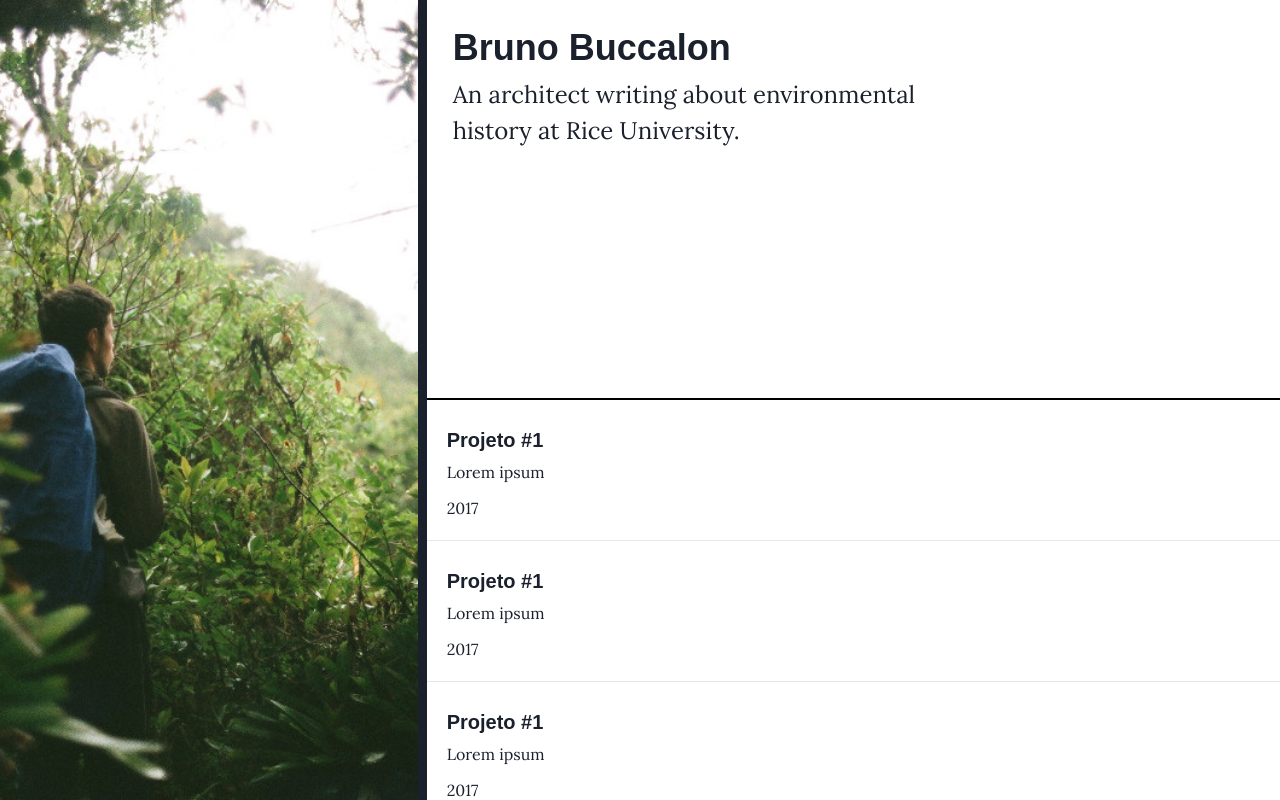
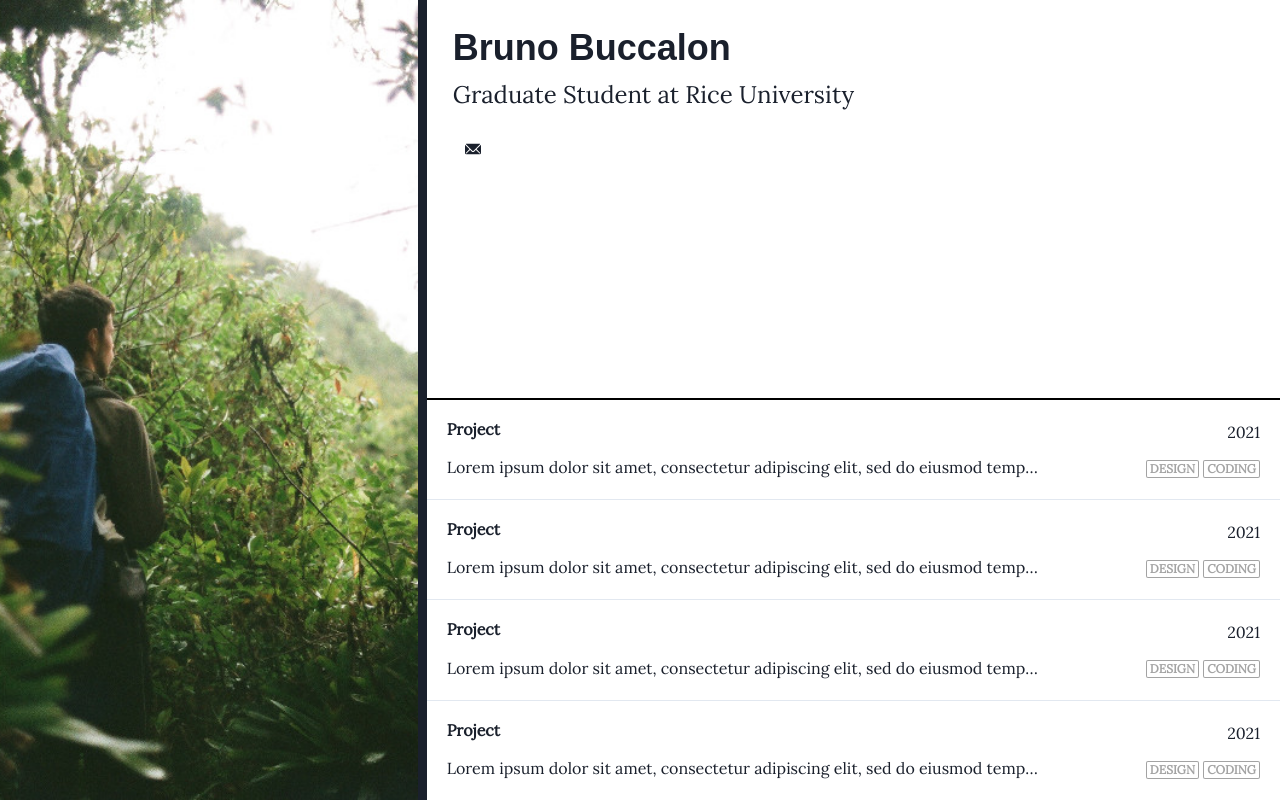
Before and after one commit to buccalon/buccalon.github.io, a Next.js app: page / in a window 1280 px wide. Built offline with nearby package versions, Linux system fonts and the light colour scheme; a web font is replaced by a local one.

Commit message:
Add layout component and improve styles

```diff
--- a/components/Card/index.js
+++ b/components/Card/index.js
@@ -1,12 +1,25 @@
-import { Box, Heading, Text, Divider } from "@chakra-ui/react";
-import { LinkBox, LinkOverlay } from "@chakra-ui/react";
+import Link from "next/link";
+import {
+  Box,
+  Heading,
+  Text,
+  Flex,
+  Spacer,
+  HStack,
+  VStack,
+  Badge,
+  LinkBox,
+  LinkOverlay,
+} from "@chakra-ui/react";
 
 export default function Card() {
   const project = {
-    title: "Projeto #1",
-    description: "Lorem ipsum",
-    date: "2017",
+    title: "Project",
+    description:
+      "Lorem ipsum dolor sit amet, consectetur adipiscing elit, sed do eiusmod tempor incididunt ut labore et dolore magna aliqua",
+    date: "2021",
     tags: ["design", "code"],
+    slug: "slug",
   };
 
   return (
@@ -15,13 +28,41 @@ export default function Card() {
       _hover={{ bg: "yellow.200", cursor: "pointer" }}
     >
       <LinkBox as="article" p="5">
-        <Heading size="md" my="2">
-          <LinkOverlay href="#">{project.title}</LinkOverlay>
-        </Heading>
-        <Text mb="3">{project.description}</Text>
-        <Box as="time" dateTime="2021-01-15 15:30:00 +0000 UTC">
-          {project.date}
-        </Box>
+        <Flex>
+          <VStack spacing={4} align="stretch">
+            <Heading fontFamily="Lora" fontWeight="900" size="sm">
+              <Link
+                href={{
+                  pathname: "/page/[slug]",
+                  query: { slug: project.slug },
+                }}
+                passHref
+              >
+                <LinkOverlay>{project.title}</LinkOverlay>
+              </Link>
+            </Heading>
+            <Text
+              size="sm"
+              fontWeight="100"
+              maxW={[200, 300, 400, 600]}
+              isTruncated
+            >
+              {project.description}
+            </Text>
+          </VStack>
+          <Spacer />
+          <VStack spacing={4} align="stretch" textAlign="right">
+            <Text fontWeight="400">{project.date}</Text>
+            <HStack spacing={1}>
+              <Badge size="sm" colorScheme="blackAlpha" variant="outline">
+                Design
+              </Badge>
+              <Badge size="sm" colorScheme="blackAlpha" variant="outline">
+                Coding
+              </Badge>
+            </HStack>
+          </VStack>
+        </Flex>
       </LinkBox>
     </Box>
   );
--- a/components/Header/index.js
+++ b/components/Header/index.js
@@ -1,4 +1,12 @@
-import { GridItem, Container, Heading, Text } from "@chakra-ui/react";
+import Link from "next/link";
+import {
+  GridItem,
+  Container,
+  Heading,
+  Text,
+  IconButton,
+} from "@chakra-ui/react";
+import { EmailIcon } from "@chakra-ui/icons";
 
 export default function Header({ title, subtitle }) {
   return (
@@ -15,6 +23,16 @@ export default function Header({ title, subtitle }) {
         <Text fontWeight="light" m={2} fontSize={["md", "lg", "xl", "2xl"]}>
           {subtitle}
         </Text>
+
+        <a href="mailto:buccalon@rice.edu" target="_blank">
+          <IconButton
+            m={2}
+            variant="ghost"
+            colorScheme="gray"
+            aria-label="Send email"
+            icon={<EmailIcon />}
+          />
+        </a>
       </Container>
     </GridItem>
   );
--- /dev/null
+++ b/components/Layout/index.js
@@ -0,0 +1,16 @@
+import { Grid } from "@chakra-ui/react";
+
+import Sidebar from "../Sidebar";
+
+export default function Layout({ children }) {
+  return (
+    <Grid
+      h="100vh"
+      templateRows={["0.5fr 0.5fr 2fr", "1fr 0.5fr 2fr", "1fr 1fr"]}
+      templateColumns={["1fr", "1fr", "1fr 2fr"]}
+    >
+      <Sidebar />
+      {children}
+    </Grid>
+  );
+}
--- a/components/Sidebar/index.js
+++ b/components/Sidebar/index.js
@@ -5,7 +5,7 @@ export default function Sidebar() {
     <GridItem
       rowSpan={[1, 1, 2]}
       colSpan={1}
-      bgImage="url('images/bg.jpg')"
+      bgImage="url('/images/bg.jpg')"
       bgPosition="center"
       bgRepeat="no-repeat"
       bgSize="cover"
@@ -15,5 +15,3 @@ export default function Sidebar() {
     ></GridItem>
   );
 }
-
-// To-do: Turn top image on mobile devices
--- a/package.json
+++ b/package.json
@@ -8,6 +8,7 @@
     "start": "next start"
   },
   "dependencies": {
+    "@chakra-ui/icons": "^1.0.13",
     "@chakra-ui/react": "^1.6.4",
     "@emotion/react": "^11.4.0",
     "@emotion/styled": "^11.3.0",
--- a/pages/index.js
+++ b/pages/index.js
@@ -1,10 +1,8 @@
 // import React, { useState } from "react";
 import Head from "next/head";
-import Sidebar from "../components/Sidebar";
+import Layout from "../components/Layout";
 import Header from "../components/Header";
 import List from "../components/List";
-
-import { Grid } from "@chakra-ui/react";
 
 // import { getItemsByType } from "../utils/notion";
 
@@ -22,8 +20,7 @@ export default function Home() {
    */
 
   const title = "Bruno Buccalon";
-  const subtitle =
-    "An architect writing about environmental history at Rice University.";
+  const subtitle = "Graduate Student at Rice University";
 
   return (
     <div>
@@ -32,15 +29,10 @@ export default function Home() {
         <link rel="icon" href="/favicon.ico" />
       </Head>
 
-      <Grid
-        h="100vh"
-        templateRows={["0.5fr 0.5fr 2fr", "1fr 0.5fr 2fr", "1fr 1fr"]}
-        templateColumns={["1fr", "1fr", "1fr 2fr"]}
-      >
-        <Sidebar />
+      <Layout>
         <Header title={title} subtitle={subtitle} />
         <List />
-      </Grid>
+      </Layout>
     </div>
   );
 }
--- a/pages/project/[slug].js
+++ /dev/null
@@ -1,3 +0,0 @@
-export default function Page() {
-  return <div>Page</div>;
-}
```
Also changed, not shown: pages/page/[slug].js (added, +31 -0 lines), 1 other file (tests, documents, lock files or other folders).
